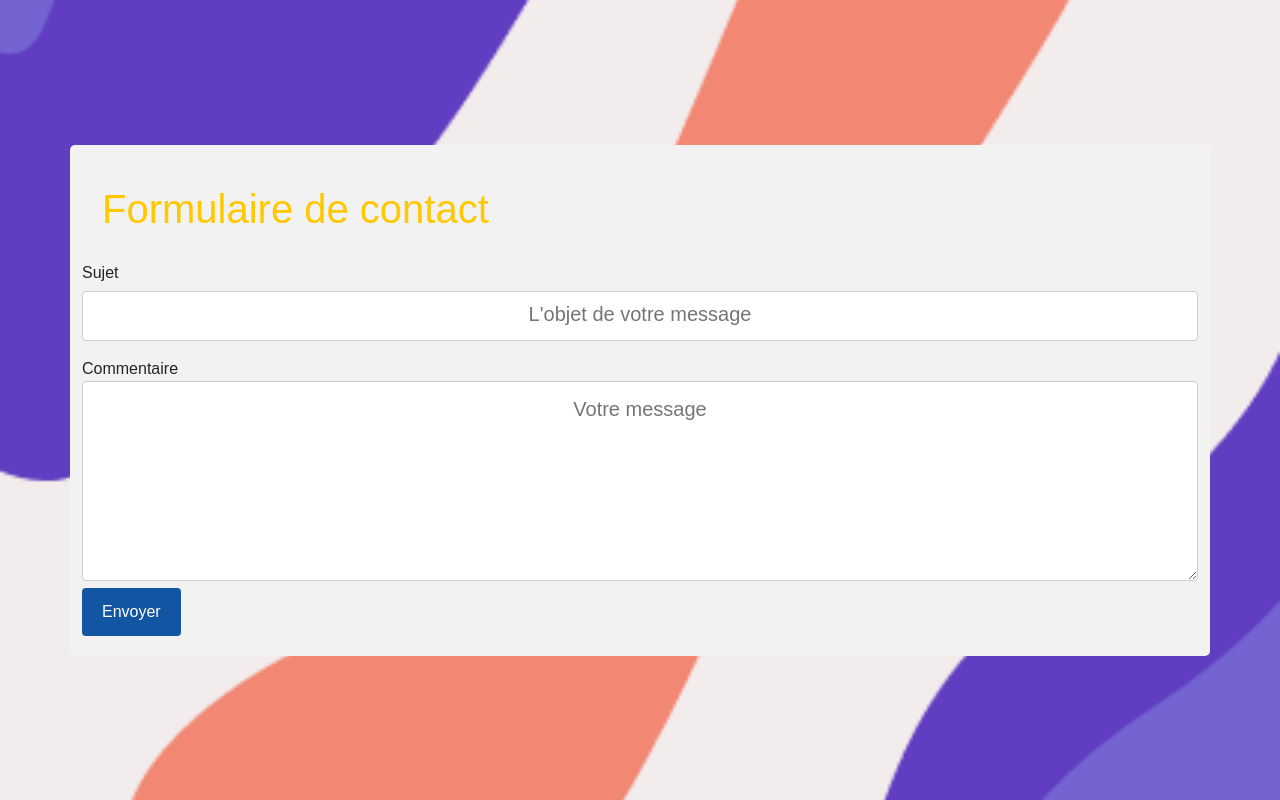
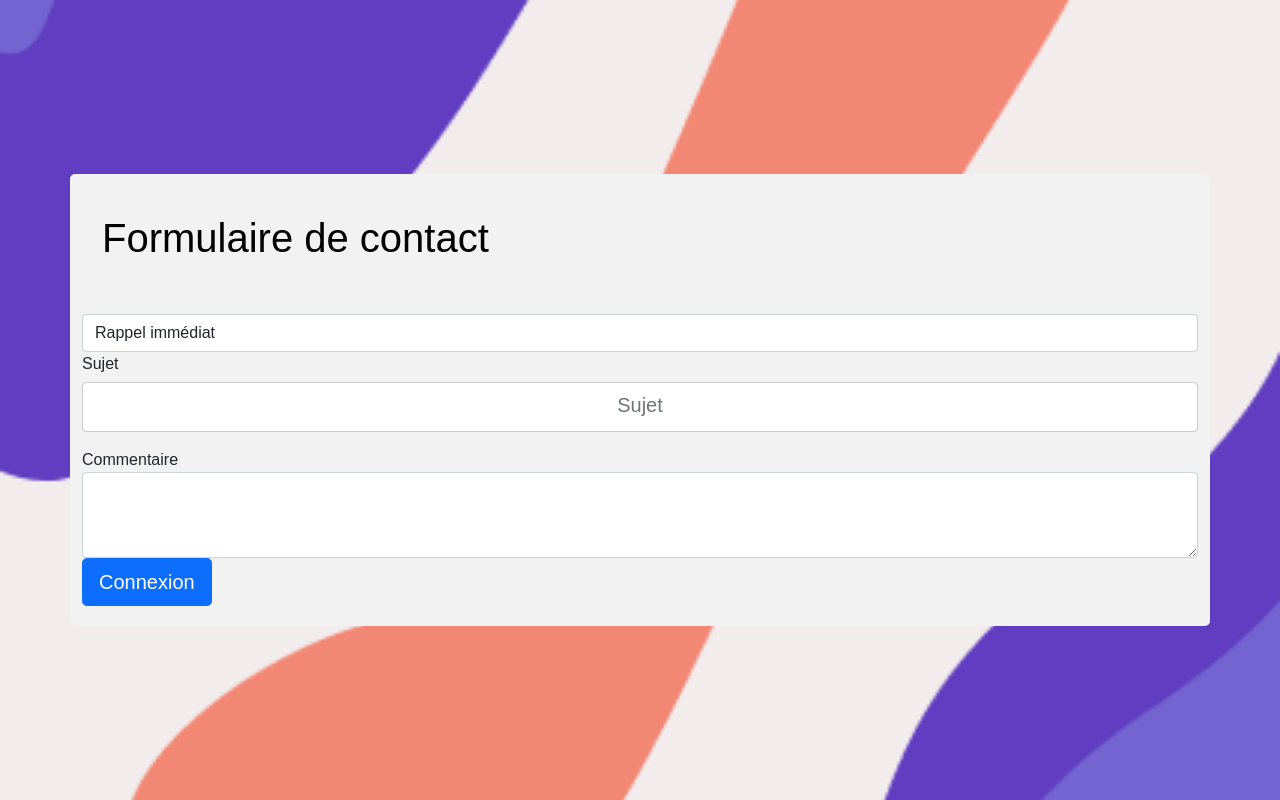
Before and after one commit to DricSun/Carcy-BAP, a Symfony app: template templates/contact/index.html.twig in a window 1280 px wide. Run offline with Twig, Linux system fonts and the light colour scheme; the template is opened without the code that fills it, so the values that code supplies are empty; some libraries are stand-ins or nearby versions.

Commit message:
contact :lipstick:

```diff
--- a/public/css/contact.css
+++ b/public/css/contact.css
@@ -45,6 +45,6 @@ input[type=submit]:hover {
     margin:0 auto;
 }
 h1  {
-    color: #ffc800;
+    color: black;
     width: 100%;
 }
--- a/templates/contact/index.html.twig
+++ b/templates/contact/index.html.twig
@@ -1,6 +1,6 @@
 {% extends 'base.html.twig' %}
 
-{% block title %}Hello ContactController!{% endblock %}
+{% block title %}Contact{% endblock %}
 
 {% block body %}
     <!--
@@ -9,18 +9,28 @@
     -->
     <div class="container">
         <h1>Formulaire de contact</h1>
-        <form action="Form">
-
-
-            <label for="sujet">Sujet</label>
-            <input type="text" id="sujet" name="sujet" placeholder="L'objet de votre message">
-
-
-
-            <label for="subject">Commentaire</label>
-            <textarea id="subject" name="subject" placeholder="Votre message" style="height:200px"></textarea>
-
-            <input type="submit" value="Envoyer">
+        <form>
+            <div class="form-group">
+                <label for="exampleFormControlSelect1"></label>
+                <select class="form-control" id="exampleFormControlSelect1">
+                    <option>Rappel immédiat</option>
+                    <option>Devis gratuit</option>
+                    <option>Besoin d’aide</option>
+                    <option>Autre</option>
+                </select>
+            </div>
+            <div class="form-group">
+                <label for="exampleFormControlInput1">Sujet</label>
+                <input type="email" class="form-control" id="exampleFormControlInput1" placeholder="Sujet">
+            </div>
+            <div class="form-group">
+                <label for="exampleFormControlTextarea1">Commentaire</label>
+                <textarea class="form-control" id="exampleFormControlTextarea1" rows="3"></textarea>
+            </div>
+            <div class="input-group">
+                <button class="btn btn-lg btn-primary" type="submit">
+                    Connexion
+                </button>
+            </div>
         </form>
-    </div>
 {% endblock %}
```
